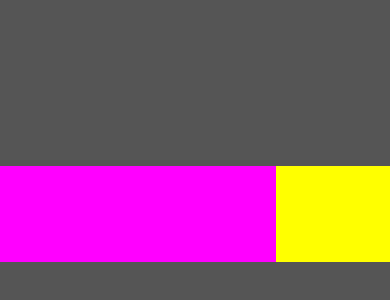
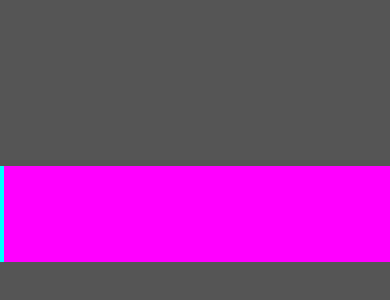
Before and after one commit to Krysov/pomodoro-timer, a React Native app: screen / in a window 390 px wide. Shown: the part 208-508 px from the top of the page. Built offline with nearby package versions, Linux system fonts and the light colour scheme.

Commit message:
[+] smooth change of step views; [~] unit test fixes;

```diff
--- a/App.tsx
+++ b/App.tsx
@@ -1,11 +1,12 @@
 import React, { ReactElement } from 'react';
 import { StyleSheet, View } from 'react-native';
+import { color } from 'react-native-reanimated';
 import { interval } from 'rxjs';
 import CountdownTimer from './src/CountdownTimer';
 import PomodoroTimerViewController from './src/PomodoroTimerViewController';
 import PomodoroTimerViewModel from './src/PomodoroTimerViewModel';
 import ProfileStoreInterface from './src/ProfileStoreInterface';
-import StepsCarousel, { StepsCarouselAdapter } from './src/ui/StepsCarousel';
+import { Carousel, CarouselAdapter } from './src/ui/StepsCarousel';
 
 
 export default function App(){
@@ -27,33 +28,37 @@ export default function App(){
   const viewModel = new PomodoroTimerViewModel(store, timer);
 
   let progress = 0;
-  let statesCarousel:StepsCarousel|undefined;
-  let numSteps = 0
+  let position = 0;
   const steps = [
     {testID: 'step1', color:'#f0f'},
     {testID: 'step2', color:'#ff0'},
     {testID: 'step3', color:'#0ff'},
   ];
-  const stepsSequence = [steps[0], steps[1], steps[0], steps[2]];
-  const stepsAdapter = new class implements StepsCarouselAdapter{
-      getCurrentStepView(expectedWidth: number){ return this.getComponent(expectedWidth, this.getStep(numSteps)) }
-      getNextStepView(expectedWidth: number){ return this.getComponent(expectedWidth, this.getStep(numSteps + 1)) }
-      getStepProgress(){ return progress }
-      private getStep(idx: number){ return stepsSequence[idx%stepsSequence.length] }
-      private getComponent(width: number, data: any): ReactElement{
-          return <View testID={data.testID} style={{backgroundColor:data.color, width}}/>
-      }
-  }
+
+  const loopedSteps = [1, 2, 1, 3];
+  let adapter = new CarouselAdapter<number>();
+  adapter.onCreateView = (key, width) => {return <View
+    testID={'step'+key}
+    style={{backgroundColor:(key>0&&key<4)?steps[key-1].color:'#444', width}}
+  />};
+  adapter.onFetchKeyCurrent = () => loopedSteps[position%loopedSteps.length];
+  adapter.onFetchKeyFollowing = () => loopedSteps[(position+1)%loopedSteps.length];
+  adapter.onFetchProgress = () => progress;
+  adapter.onUserMovedNext = (keySkipped, keySelected) => {
+      position++;
+      progress = 0;
+      adapter.update();
+  };
 
   // debug code
   interval(10).subscribe(() => {
-    progress+=0.005
+    progress+=0.005;
     if(progress >= 1){
-      progress = 0
-      numSteps = ++numSteps%4
-      statesCarousel?.updateSteps()
+      progress = 0;
+      position = ++position%4;
     }
-  })
+    adapter.update();
+  });
 
   return (
     <View style={[StyleSheet.absoluteFill, styles.root]}>
@@ -61,7 +66,7 @@ export default function App(){
           style={styles.timer}
           countdownTimer={viewModel}
           pomodoroState={viewModel}/> */}
-        <StepsCarousel style={styles.stateStepper} adapter={stepsAdapter}/>
+        <Carousel style={styles.stateStepper} adapter={adapter}/>
     </View>
   );
 }
--- a/src/ui/StepsCarousel.tsx
+++ b/src/ui/StepsCarousel.tsx
@@ -1,273 +1,66 @@
-import React, { Component, ReactElement } from 'react';
-import { ViewProps, ScrollView, ScrollViewProps } from "react-native";
-import Animated, { call } from 'react-native-reanimated';
-import { interval, Subscription } from 'rxjs';
-import { Milliseconds } from '../TimeFormats';
+import React, { LegacyRef, ReactElement, useEffect, useRef, useState } from 'react';
+import { ViewProps, ScrollView, View } from "react-native";
 
-export enum CarouselState{
-    isGoing,
-    isFinishing,
-    isFinishingByUser,
-    isResetting,
-}
+export const Carousel = (props: CarouselProps) => {
+    const adapter = props.adapter;
+    const scrollView = useRef<ScrollView|null>(null);
 
-export default class StepsCarousel extends React.Component<StepsCarouselProps>{
+    const [width, setWidth] = useState(0);
+    const [offsetX, setOffsetX] = useState(0);
+    const [keyLeft, setKeyLeft] = useState(adapter.onFetchKeyCurrent?.());
+    const [keyRight, setKeyRight] = useState(adapter.onFetchKeyFollowing?.());
 
-    private _scrollView?: ScrollView|null
-    private _currentOffset?: number|undefined
-    private _updateSubscription?: Subscription
-    private _isDragging = false;
-    // private _stepProgress = 0
+    useEffect(()=>{
+        scrollView.current?.scrollTo({x:offsetX * width, animated: false})
+    }, [width, offsetX, keyLeft, keyRight])
+    adapter.onUpdate = () => {
+        setOffsetX(adapter.onFetchProgress?.() ?? 0);
+        setKeyLeft(adapter.onFetchKeyCurrent?.());
+        setKeyRight(adapter.onFetchKeyFollowing?.());
+    };
 
-    private _carouselState = CarouselState.isGoing
-
-    constructor(props: StepsCarouselProps) {
-        super(props);
-        this.state = { width: 0 };
-        // this.setCarouselState(CarouselState.isGoing)
-    }
-
-    // private _blockUpdate = false;
-
-    // private _needsStepsUpdate = false;
-
-    updateSteps(){
-        // this.setStepProgress(0, false)
-
-        // this._scrollView?.shouldComponentUpdate?.call(this, this.props, this.state, this.context)
-        //  this.setState({}, ()=>this.setStepProgress(0))
-
-
-        // this._blockUpdate = true
-        // this._currentOffset = 0
-        // this._scrollView?.scrollTo({x:0, animated: false})
-        // this.setState({}, () => this._blockUpdate = false)
-
-
-        // this._needsStepsUpdate = true
-
-        this.setCarouselState(CarouselState.isFinishing)
-    }
-
-    // setSteps(steps: Step[]){
-    //     const idCollisionCheck = new Set()
-    //     steps.forEach(step => idCollisionCheck.add(step.id));
-    //     if(idCollisionCheck.size !== steps.length)
-    //         throw 'id collision detected in provided Steps'
-
-    // }
-
-    // setStepProgress(progress: number, smoothed: boolean = true){
-    //     // if( this._blockUpdate ) return
-
-    //     // if( this._isBlockingProgressUpdateUntilRender ) return
-    //     // const width = this.getState().width
-    //     // if( width === 0 || this._isDragging ) return
-    //     // const offsetX = progress * width
-
-    //     // Animated.loop()
-
-    //     // const targetOffset = progress * width
-    //     // const currentOffset = this._currentOffset ?? 0
-    //     // const offset = smoothed
-    //     //     ? currentOffset + (targetOffset - currentOffset) * 0.1
-    //     //     : targetOffset
-    //     // this._currentOffset = offset;
-    //     // console.log(currentOffset)
-
-    //     // this._scrollView?.scrollTo({x:offset, animated: false})
-    //     // this._isScrollAnimating = true;
-    //     // if( currentOffset >= width ) this.props.onTriggeredNextStep?.call(this, this)
-
-    //     this._stepProgress = progress
-    // }
-
-    // onUpdate(progress: number){
-    //     const width = this.getState().width
-    //     if( width === 0 || this._isDragging ) return
-    //     const offsetX = progress * width
-    //     this._scrollView?.scrollTo({x:offsetX, animated: true})
-    //     // this._isScrollAnimating = true;
-    //     if(offsetX >= width) this.onNext()
-    // }
-
-
-
-    componentDidMount(){
-        const updateInterval = 33.333 // 30fps
-        this._updateSubscription?.unsubscribe();
-        this._updateSubscription = interval(updateInterval)
-            .subscribe(() => this.onUpdate(updateInterval));
-        // console.log('mount');
-    }
-
-    componentWillUnmount(){
-        this._updateSubscription?.unsubscribe();
-        this._updateSubscription = undefined;
-    }
-
-    private onUpdate(timeDelta: Milliseconds){
-        const smoothingFactor = 0.009 // magic value adjusted for time delta which feels nice
-        const width = this.getState().width
-        if( width === 0 || this._isDragging ) return
-        const targetOffset = this.getTargetOffset()
-        const currentOffset = this._currentOffset ?? 0
-        const offset = this._carouselState === CarouselState.isGoing
-            ? currentOffset + (targetOffset - currentOffset) * timeDelta * smoothingFactor
-            : targetOffset
-        this._scrollView?.scrollTo({x:offset, animated: false})
-        const threshold = 20
-
-        if( this._carouselState !== CarouselState.isResetting && offset >= width - threshold ){
-            this.setCarouselState( CarouselState.isResetting )
-            // console.log(this._carouselState.toString());
-        }else if( this._carouselState === CarouselState.isResetting && offset <= threshold ){
-            this.setCarouselState( CarouselState.isGoing )
-            this.setState({})
-            // console.log(this._carouselState.toString());
-        }
-    }
-
-    private getTargetOffset(): number{
-        switch(this._carouselState){
-            case CarouselState.isGoing:
-                const progress = this.props.adapter.getStepProgress()
-                return progress * this.getState().width
-
-            case CarouselState.isFinishing:
-            case CarouselState.isFinishingByUser:
-                return this.getState().width
-
-            case CarouselState.isResetting:
-                return 0
-        }
-    }
-
-    private getState(): State{
-        return this.state as State;
-    }
-
-    private setCarouselState(state: CarouselState){
-        //     switch(state){
-        //         case CarouselState.isGoing:
-        //             break;
-        //         case CarouselState.isFinishing:
-        //             break;
-        //         case CarouselState.isResetting:
-        //             break;
-        //     }
-        this._carouselState = state
-    }
-
-    private triggerNext(){
-        this.props.onTriggeredNextStep?.call(this, this)
-    }
-
-    render(){
-        // this._isBlockingProgressUpdateUntilRender = false
-        // this._scrollView?.scrollTo({x:0, animated: false})
-        // this.setStepProgress(this.props.adapter.getStepProgress())
-        return <ScrollView
+    return <ScrollView
         horizontal={true}
-        style={[this.props.style]}
+        style={props.style}
         showsHorizontalScrollIndicator={false}
         showsVerticalScrollIndicator={false}
         scrollEnabled={true}
         pagingEnabled={false}
-        scrollEventThrottle={32}
-        onScroll={event => {
-            this._currentOffset = event.nativeEvent.contentOffset.x
-        }}
-        ref={view => this._scrollView = view}
-        onScrollBeginDrag={(event)=>{
-            this._isDragging = true;
-        }}
-        onScrollEndDrag={(event)=>{
-            this._isDragging = false;
-        }}
-        // onScrollAnimationEnd={()=>{
-        //     // this._isScrollAnimating = false;
-        // }}
-        // onMomentumScrollEnd={(event)=>{
-        //     // if(this.state.width === 0 || this._isDragging || this._isScrollAnimating) return
-        //     if(event.nativeEvent.contentOffset.x >= this.state.width) this.onNext()
-        //     this._scrollView?.setNativeProps({pagingEnabled: false})
-        //     this._scrollView?.scrollTo({x:0, animated: false})
-        // }}
-        onLayout={event => this.setState({width: event.nativeEvent.layout.width})}
+        ref={scrollView}
+        onLayout={event => setWidth(event.nativeEvent.layout.width)}
         >
-            {this.props.adapter.getCurrentStepView(this.getState().width)}
-            {this.props.adapter.getNextStepView(this.getState().width)}
-        </ScrollView>
+            {adapter.getViewCurrent?.(width)}
+            {adapter.getViewFollowing?.(width)}
+        </ScrollView>;
+};
+
+export interface CarouselProps extends ViewProps{
+    adapter: CarouselAdapter<any>;
+}
+
+export class CarouselAdapter<ItemKey>{
+    onCreateView?: (key: ItemKey, width: number) => ReactElement;
+    onFetchKeyCurrent?: () => ItemKey;
+    onFetchKeyFollowing?: () => ItemKey;
+    onFetchProgress?: () => number;
+    onUserMovedNext?: (keySkipped: ItemKey, keySelected: ItemKey) => void;
+    onUpdate?: () => void;
+
+    getViewCurrent(itemWidth: number): ReactElement|undefined {
+        let key = this.onFetchKeyCurrent?.();
+        return key ? this._getItemView(key, itemWidth) : undefined;
+    }
+
+    getViewFollowing(itemWidth: number): ReactElement|undefined {
+        let key = this.onFetchKeyFollowing?.();
+        return key ? this._getItemView(key, itemWidth) : undefined;
+    }
+
+    private _getItemView(key: ItemKey, itemWidth: number): ReactElement|undefined {
+        return this.onCreateView?.(key, itemWidth);
+    }
+
+    update(){
+        this.onUpdate?.();
     }
 }
-
-
-
-// export default function StepsCarousel(props: StepsCarouselProps){
-//     const [width, setWidth] = useState(0)
-//     let _scrollView:ScrollView|undefined;
-//     var _isDragging = false;
-
-//     function updateSteps(){
-//         setState({})
-//         setStepProgress(0)
-//     }
-
-//     function setStepProgress(progress: number){
-//         if( width === 0 || _isDragging ) return
-//         const offsetX = progress * width
-//         _scrollView?.scrollTo({x:offsetX, animated: false})
-//         if( offsetX >= width ) props.onTriggeredNextStep?.call(undefined, _scrollView)
-//     }
-
-//     return <ScrollView
-//         horizontal={true}
-//         style={props.style}
-//         showsHorizontalScrollIndicator={false}
-//         showsVerticalScrollIndicator={false}
-//         scrollEnabled={true}
-//         pagingEnabled={false}
-//         onScroll={()=>{
-//             if(this._test){
-//                 this.setState({})
-//                 this._test = false
-//             }
-//         }}
-//         ref={view => this._scrollView = view}
-//         onScrollBeginDrag={(event)=>{
-//             this._isDragging = true;
-//         }}
-//         onScrollEndDrag={(event)=>{
-//             this._isDragging = false;
-//         }}
-//         onLayout={event => setWidth(event.nativeEvent.layout.width)}
-//         >
-//             {props.adapter.getCurrentStepView(width)}
-//             {props.adapter.getNextStepView(width)}
-//     </ScrollView>
-// }
-
-
-
-export interface StepsCarouselAdapter{
-    getCurrentStepView: (expectedWidth: number) => ReactElement
-    getNextStepView: (expectedWidth: number) => ReactElement
-    getStepProgress: () => number
-}
-
-export interface StepsCarouselProps extends ViewProps{
-    adapter: StepsCarouselAdapter
-    ref?: (carousel: StepsCarousel) => void
-    onTriggeredNextStep?: (carousel: StepsCarousel) => void
-}
-
-export interface Step{
-    // content: Component<ViewProps>,
-    content: ReactElement
-    id: string,
-}
-
-interface State{
-    width: number
-}
```
Also changed, not shown: 1 other file (tests, documents, lock files or other folders).
